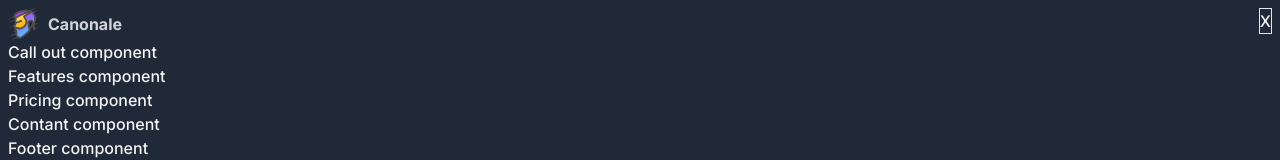
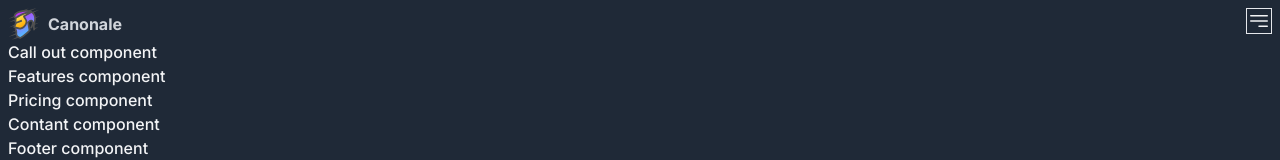
Before and after one commit to canonale/personal-web-site, a Vue app: page / in a window 1280 px wide. Shown: the top 160 px of the page. Built offline with nearby package versions, Linux system fonts and the light colour scheme.

Commit message:
Added the icons to the button. They're swapped on clicking.

```diff
--- /dev/null
+++ b/src/components/icons/IconBars3BottomRight.vue
@@ -0,0 +1,16 @@
+<template>
+  <svg
+    xmlns="http://www.w3.org/2000/svg"
+    fill="none"
+    viewBox="0 0 24 24"
+    stroke-width="1.5"
+    stroke="currentColor"
+    class="w-6 h-6"
+  >
+    <path
+      stroke-linecap="round"
+      stroke-linejoin="round"
+      d="M3.75 6.75h16.5M3.75 12h16.5M12 17.25h8.25"
+    />
+  </svg>
+</template>
--- a/src/components/menuTop/MenuTop.vue
+++ b/src/components/menuTop/MenuTop.vue
@@ -1,9 +1,13 @@
 <script setup lang="ts">
+import IconBars3BottomRight from "../icons/IconBars3BottomRight.vue";
 import MenuItem from "./MenuItem.vue";
-import { ref } from "vue";
+import { /*computed, defineAsyncComponent, */ref } from "vue";
 
 const menuItems = ["About me", "Pricing", "Plugins", "Resources"];
 const showMenu = ref(false);
+/*const iconComponent = computed(() => {
+  return defineAsyncComponent(() => import(../icons/IconBars3BottomRight.vue))
+})*/
 const showHidenMenu = () => {
   showMenu.value = !showMenu.value;
 };
@@ -12,7 +16,9 @@ const showHidenMenu = () => {
 <template>
   <div class="border">
     <div class="flex flex-row-reverse">
-      <button @click="showHidenMenu" class="show-menu">X</button>
+      <button @click="showHidenMenu" class="show-menu">
+        <icon-bars-3-bottom-right />
+      </button>
     </div>
     <menu v-if="showMenu">
       <ul>
```
Also changed, not shown: 1 other file (tests, documents, lock files or other folders).
